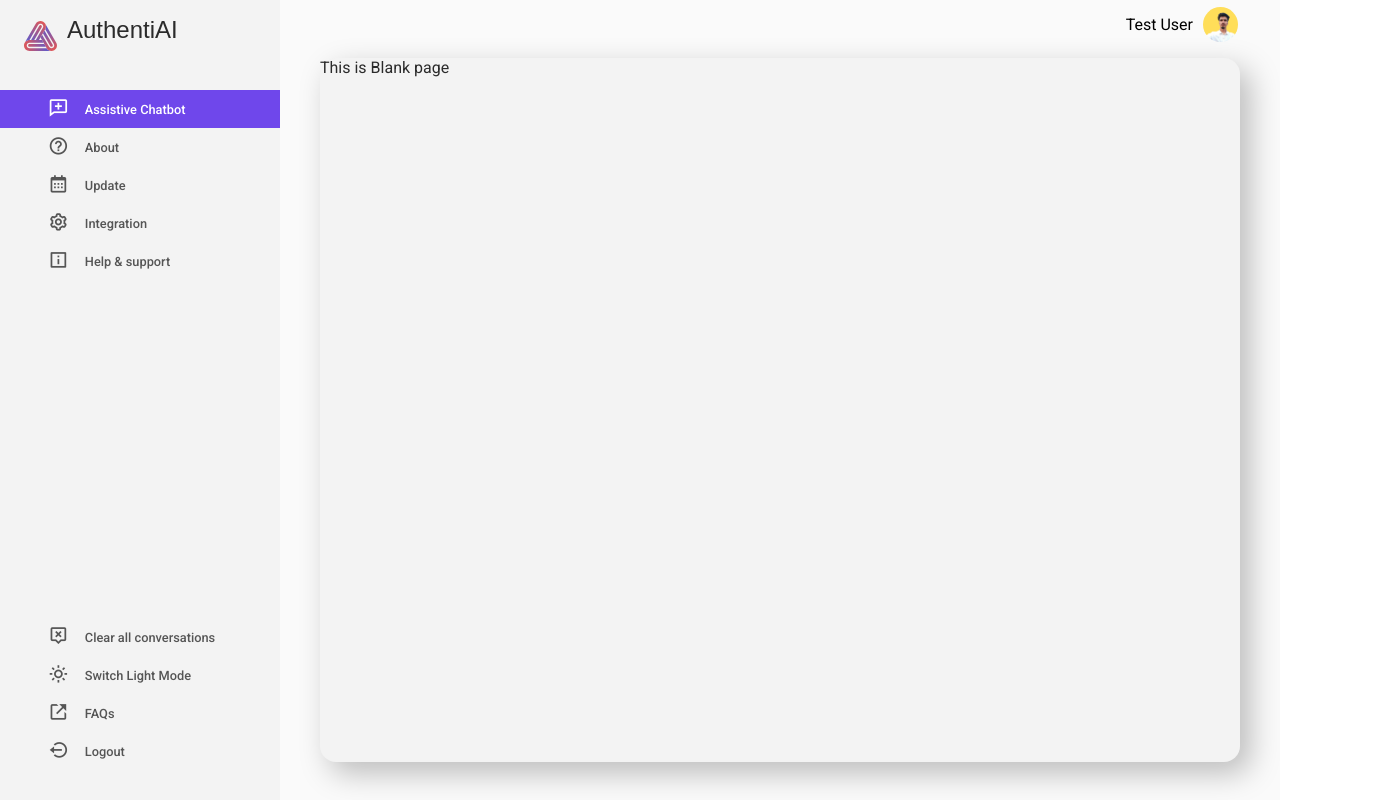
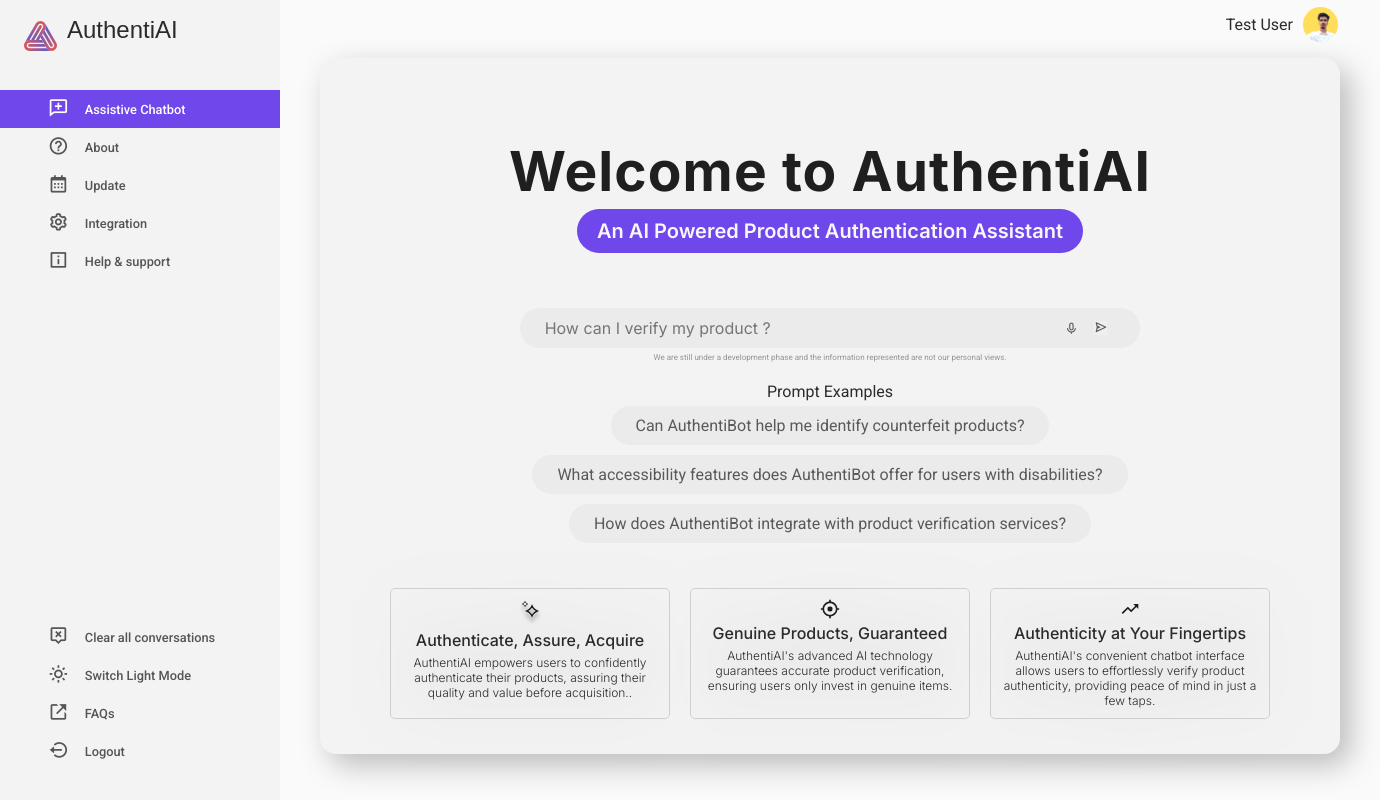
Before and after one commit to rajeshpanjiyar/AuthentiAI-web, a React (Create React App) app: page / in a window 1280 px wide. Shown: the whole page, 1380 px wide, since content can reach past the window. Built offline with nearby package versions, Linux system fonts and the light colour scheme; a web font is replaced by a local one.

Commit message:
Initial UI changes

```diff
--- a/src/App.js
+++ b/src/App.js
@@ -10,9 +10,9 @@ function App() {
     <BrowserRouter>
       <Routes>
         <Route path="/" element={<AppLayout />}>
-          <Route index element={<Blank />} />
-          <Route path="/about" element={<Main />} />
-          <Route path="/update" element={<Main />} />
+          <Route index element={<Main />} />
+          <Route path="/about" element={<Blank />} />
+          <Route path="/update" element={<Blank />} />
           <Route path="/integration" element={<Blank />} />
           <Route path="/support" element={<Blank />} />
         </Route>
--- a/src/components/Layout/AppLayout.scss
+++ b/src/components/Layout/AppLayout.scss
@@ -14,5 +14,7 @@
     background: #F3F3F3;
     box-shadow: 10px 11px 30px rgba(0, 0, 0, 0.25);
     border-radius: 16px;
-    height: 88vh;
+    height: fit-content;
+    min-height: 87vh;
+    padding-bottom: 20px;
   }
--- a/src/components/Main/Main.jsx
+++ b/src/components/Main/Main.jsx
@@ -41,6 +41,7 @@ const Main = () => {
         console.error("Speech recognition error:", event.error);
         setIsListening(false);
       };
+      setIsListening(false);
     } else {
       console.error("Speech recognition not supported in this browser.");
     }
@@ -77,7 +78,7 @@ const Main = () => {
                 className={`voice-button ${isListening ? "listening" : ""}`}
               >
                 {isListening ? (
-                <span>
+                  <span style={{ color: "green" }}>
                     {isListening ? "..." : ""}
                     <i className="bx bx-microphone"></i>
                   </span>
@@ -107,26 +108,32 @@ const Main = () => {
         ))}
       </div>
       <div className="card-container">
-        <div className = "card">
-          <div><img src = "star.svg"  /></div>
-          <div className = "card-title">Authenticate,Assure,Acquire</div>
-          <div className = "card-content">
+        <div className="card">
+          <div>
+            <img src="star.svg" alt="Star Logo"/>
+          </div>
+          <div className="card-title">Authenticate, Assure, Acquire</div>
+          <div className="card-content">
             AuthentiAI empowers users to confidently authenticate their
             products, assuring their quality and value before acquisition..
           </div>
         </div>
-        <div className = "card">
-          <div><img src = "location.svg"  /></div>
-          <div className = "card-title">Genuine Products, Guaranteed</div>
-          <div className = "card-content">
+        <div className="card">
+          <div>
+            <img src="location.svg" alt="Location Logo" />
+          </div>
+          <div className="card-title">Genuine Products, Guaranteed</div>
+          <div className="card-content">
             AuthentiAI's advanced AI technology guarantees accurate product
             verification, ensuring users only invest in genuine items.
           </div>
         </div>
-        <div className = "card">
-          <div><img src = "trending.svg"  /></div>
-          <div className = "card-title">Authenticity at Your Fingertips</div>
-          <div className = "card-content">
+        <div className="card">
+          <div>
+            <img src="trending.svg" alt="Trending Logo" />
+          </div>
+          <div className="card-title">Authenticity at Your Fingertips</div>
+          <div className="card-content">
             AuthentiAI's convenient chatbot interface allows users to
             effortlessly verify product authenticity, providing peace of mind in
             just a few taps.
--- a/src/components/Navbar/Navbar.jsx
+++ b/src/components/Navbar/Navbar.jsx
@@ -11,8 +11,8 @@ const Navbar = () => {
         <div className='navbar__left'>
         </div>
         <div className='navbar__right'>
-            <a href='#' onClick = {showUserDetails}>{user}</a>
-            <img src="profile.png" class="user" onClick = {showUserDetails} />
+            <div onClick = {showUserDetails}>{user}</div>
+            <img src="profile.png" class="user" alt="User Profile" onClick = {showUserDetails} />
         </div>
       </div>
     )
--- a/src/components/Sidebar/Sidebar.jsx
+++ b/src/components/Sidebar/Sidebar.jsx
@@ -106,6 +106,7 @@ const Sidebar = () => {
       <div className="sidebar__logo">
         <img
           src="logo.svg"
+          alt="AuthentiAI Logo"
           height="30"
           style={{ margin: "5px 10px 5px 0px" }}
         />
```
Lines whose indentation alone changed are shown as unchanged.
